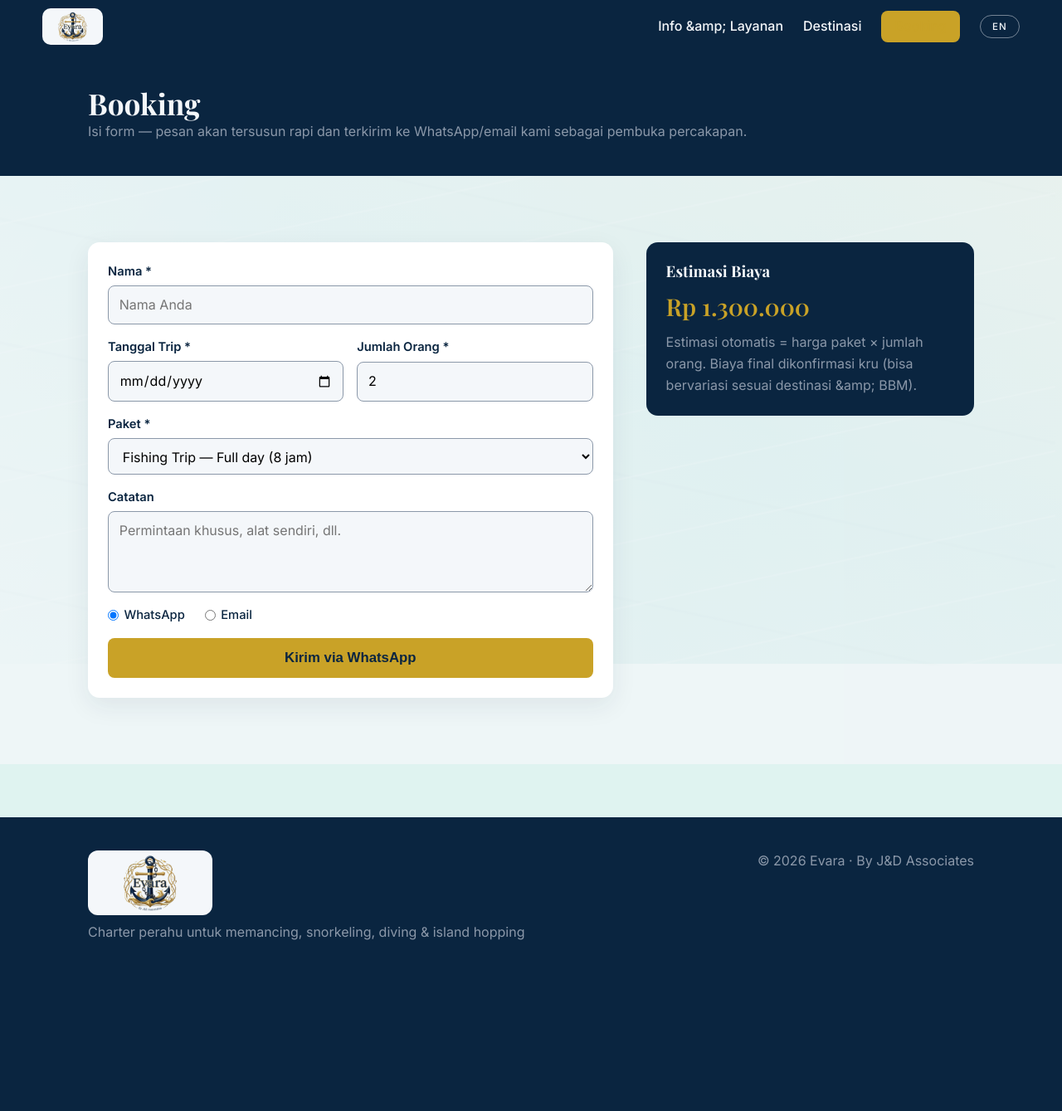
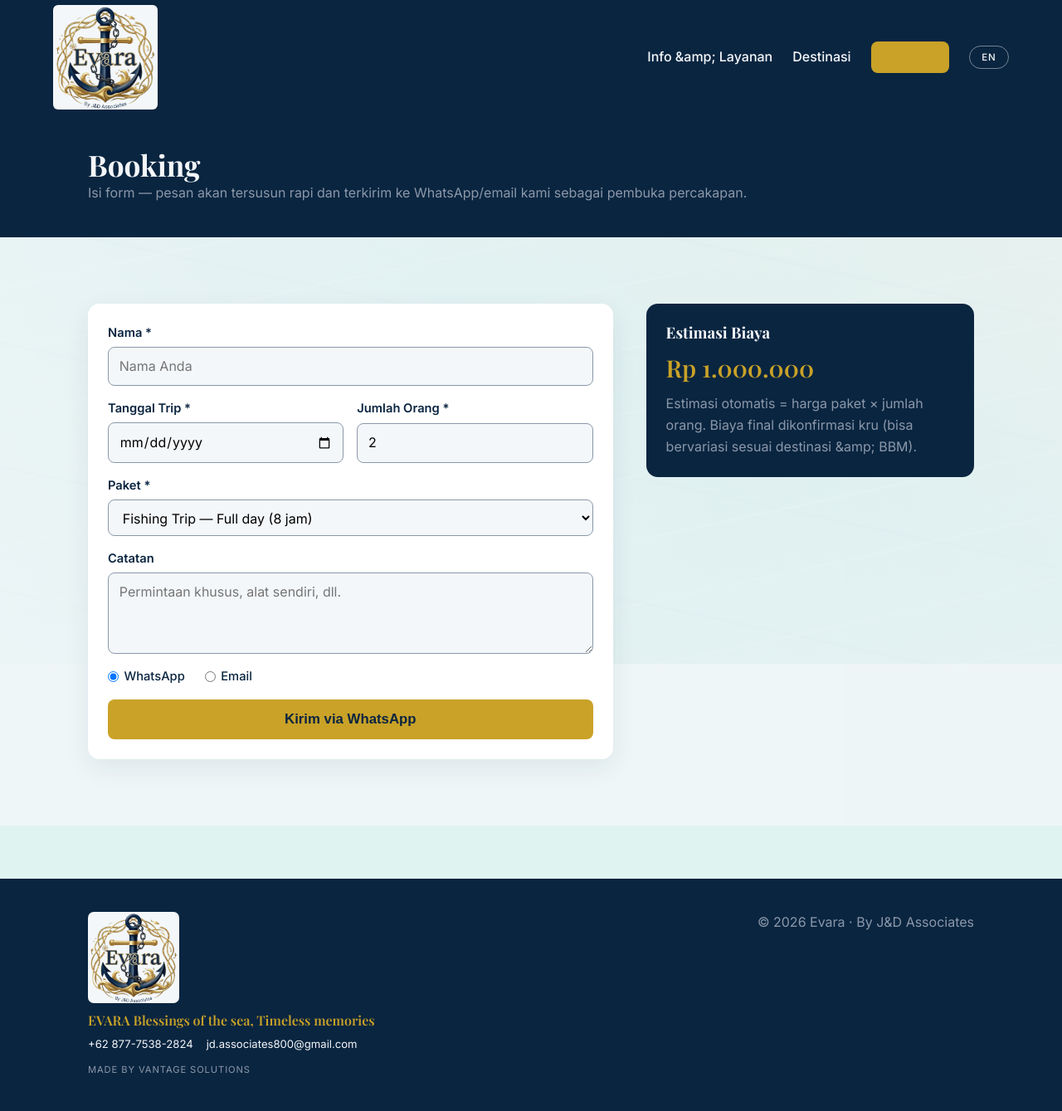
Before and after one commit to ghostreza/evara, a Flask app: page /booking in a window 1280 px wide. Shown: the whole page at 83% size. Before the commit the page ends 1133 px from the top, so only its background shows below. Run offline with Flask 3, Linux system fonts and the light colour scheme.

Commit message:
revisi 1

```diff
--- a/main.py
+++ b/main.py
@@ -7,11 +7,11 @@ TRANSLATIONS = {
         "charter": "Boat Charter", "home": "Home", "info_services": "Info & Services",
         "destinations": "Destinations", "booking": "Booking", "open_menu": "Open menu",
         "home_aria": "Evara - home", "hero_eyebrow": "BOAT CHARTER · OCEAN EXPERIENCES",
-        "hero_title": "Sail with Evara", "hero_description": "with an experienced crew and complete equipment.",
+        "hero_title": "Sail with", "hero_description": "with an experienced crew and complete equipment.",
         "book_now": "Book now", "see_destinations": "Explore destinations", "boat_length": "Boat length",
         "guest_capacity": "Guest capacity", "trip_options": "Trip options", "ready_journey": "Ready to accompany your journey",
         "story_title": "The Story Behind the Name", "boat_title": "Our Boat",
-        "boat_description": "Regularly maintained and equipped with standard safety gear.",
+        "boat_description": "Regularly maintained and equipped with safety gear for a comfortable journey.",
         "name": "Name", "length": "Length", "capacity": "Capacity", "services_title": "Services & Packages",
         "services_description": "Choose your activity - crew and equipment are included.", "per_person": "/ person",
         "contact_us": "Contact us", "access_title": "Getting There & Booking",
--- a/static/css/main.css
+++ b/static/css/main.css
@@ -31,7 +31,7 @@ img { max-width: 100%; display: block; }
 
 /* ===== NAVBAR ===== */
 .navbar { position: sticky; top: 0; z-index: 50; background: var(--navy); height: var(--nav-h); }
-.navbar .nav-inner { width: 100%; max-width: none; padding-inline: clamp(1.25rem, 4vw, 4rem); }
+.navbar .nav-inner { width: 100%; max-width: none; padding-inline: clamp(2rem, 5vw, 5rem); }
 .nav-inner { display: flex; align-items: center; justify-content: space-between; height: 100%; }
 .brand { font-family: var(--font-head); font-size: 1.5rem; color: var(--gold); font-weight: 700; }
 .nav-links { display: flex; align-items: center; gap: var(--s3); }
@@ -194,9 +194,9 @@ input:focus, select:focus, textarea:focus { outline: 2px solid var(--steel); bor
 }
 
 @media (max-width: 480px) {
-  .navbar { height: 58px; }
-  .brand-logo { height: 40px; }
-  .nav-links { top: 58px; padding: 1.25rem; align-items: stretch; }
+  .navbar { height: 68px; }
+  .brand-logo { height: 54px; }
+  .nav-links { top: 68px; padding: 1.25rem; align-items: stretch; }
   .nav-links a { padding: .35rem 0; }
   .nav-links .btn { text-align: center; }
   .hero { min-height: 100svh; padding-block: 2rem; }
@@ -258,22 +258,62 @@ input:focus, select:focus, textarea:focus { outline: 2px solid var(--steel); bor
   body::before, body::after { animation: none; }
 }
 .brand-logo {
-  height: 44px;
-  width: auto;
-  padding: 4px;
+  height: 126px;
+  width: 126px;
+  padding: 0;
   background: var(--cloud);
-  border-radius: 10px;
+  border-radius: 6px;
   display: block;
+  object-fit: cover;
+  object-position: center;
 }
 .brand-logo:hover { opacity: .9; }
 
+@media (max-width: 480px) {
+  .navbar { height: 123px; }
+  .brand-logo { width: 111px; height: 111px; }
+  .nav-links { top: 123px; }
+}
+
+.hero-slogan {
+  margin-top: .8rem;
+  color: var(--gold);
+  font-family: var(--font-head);
+  font-size: clamp(1rem, 2vw, 1.25rem);
+  letter-spacing: .02em;
+}
+
 .footer-logo {
-  height: 78px;
-  width: auto;
-  padding: 5px 14px;
+  height: 110px;
+  width: 110px;
+  padding: 0;
   background: var(--cloud);
-  border-radius: 12px;
+  border-radius: 7px;
   margin-bottom: var(--s1);
+  object-fit: cover;
+  object-position: center;
+}
+.footer-slogan {
+  color: var(--gold);
+  font-family: var(--font-head);
+  font-size: 1rem;
+}
+.footer-contact {
+  display: flex;
+  flex-wrap: wrap;
+  gap: .35rem 1rem;
+  margin-top: .35rem;
+  font-size: .82rem;
+}
+.footer-contact a { color: var(--cloud); }
+.footer-contact a:hover { color: var(--gold); }
+.footer-credit {
+  display: block;
+  margin-top: .75rem;
+  color: var(--gray);
+  font-size: .7rem;
+  letter-spacing: .08em;
+  text-transform: uppercase;
 }
 
 /* ===== STORY GALLERY ===== */
--- a/static/css/tokens.css
+++ b/static/css/tokens.css
@@ -19,7 +19,7 @@
 
     /* layout */
     --container: 1100px;
-    --nav-h: 64px;
+    --nav-h: 138px;
     --radius: 14px;
     --shadow: 0 10px 30px rgba(10, 37, 64, .08);
     --s1: .5rem; --s2: 1rem; --s3: 1.5rem; --s4: 2.5rem; --s5: 4rem;
--- a/static/js/booking.js
+++ b/static/js/booking.js
@@ -14,7 +14,11 @@ function hitungEstimasi() {
     document.getElementById("estimate").textContent = isEnglish ? "Contact crew" : "Hubungi kru";
     return 0;
   }
-  const total = (+opt.dataset.harga || 0) * (+form.pax.value || 0);
+  const pax = +form.pax.value || 0;
+  const tiers = JSON.parse(opt.dataset.priceTiers || "[]");
+  const tier = tiers.find((item) => pax >= item.min && pax <= item.max);
+  const unitPrice = tier?.harga || +opt.dataset.harga || 0;
+  const total = tier?.unit === "/ trip" ? unitPrice : unitPrice * pax;
   document.getElementById("estimate").textContent = fmtIDR.format(total);
   return total;
 }
--- a/templates/base.html
+++ b/templates/base.html
@@ -42,7 +42,12 @@
       <img class="footer-logo"
            src="{{ url_for('static', filename='images/evara-logo-removebg.png') }}"
            alt="Logo Evara">
-      <p class="muted">{{ site.tagline if lang == 'id' else 'Boat charter for fishing, snorkeling, diving & island hopping' }}</p>
+      <p class="footer-slogan">{{ site.slogan }}</p>
+      <div class="footer-contact">
+        <a href="tel:+{{ site.wa_number }}">+62 877-7538-2824</a>
+        <a href="mailto:{{ site.email }}">{{ site.email }}</a>
+      </div>
+      <small class="footer-credit">Made by Vantage Solutions</small>
     </div>
     <p class="muted">© <span id="year"></span> Evara · By J&amp;D Associates</p>
   </div>
--- a/templates/booking.html
+++ b/templates/booking.html
@@ -23,14 +23,14 @@
         </div>
         <div class="form-group">
           <label for="pax">{{ t.number_people if lang == 'en' else 'Jumlah Orang' }} *</label>
-          <input id="pax" name="pax" type="number" min="1" max="12" value="2" required>
+          <input id="pax" name="pax" type="number" min="1" max="6" value="2" required>
         </div>
       </div>
       <div class="form-group">
         <label for="paket">{{ t.package if lang == 'en' else 'Paket' }} *</label>
         <select id="paket" name="paket" required>
           {% for s in services %}
-          <option value="{{ s.nama }}" data-harga="{{ s.harga or '' }}" data-by-request="{{ 'true' if s.harga is none else 'false' }}">{{ s.nama }} — {{ s.durasi }}</option>
+          <option value="{{ s.nama }}" data-harga="{{ s.harga or '' }}" data-price-tiers='{{ s.harga_tiers|default([])|tojson }}' data-by-request="{{ 'true' if s.harga is none else 'false' }}">{{ s.nama }} — {{ s.durasi }}</option>
           {% endfor %}
         </select>
       </div>
```
Also changed, not shown: content.py (+38 -32 lines), templates/index.html (+8 -3 lines), static/images/evara-boat-beach.jpeg.
